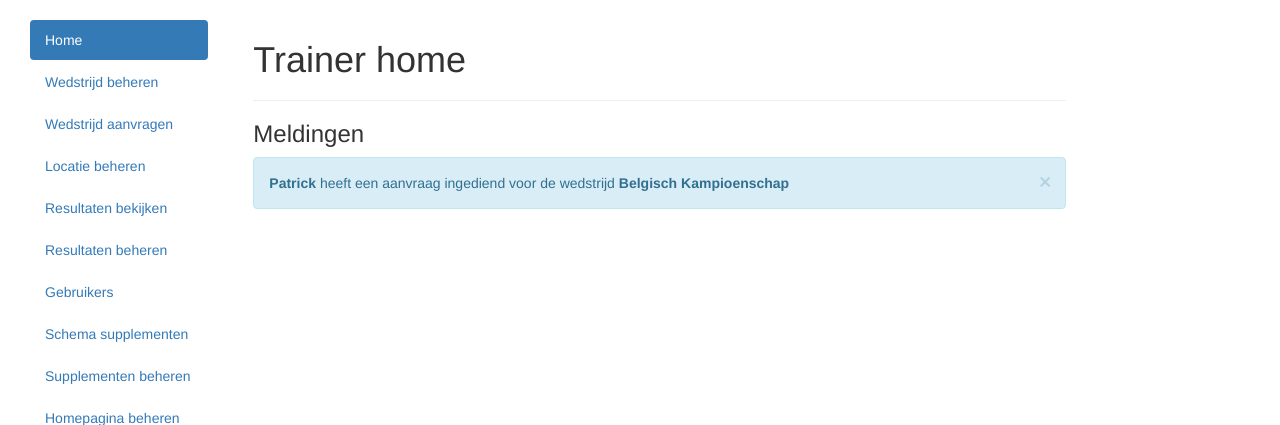
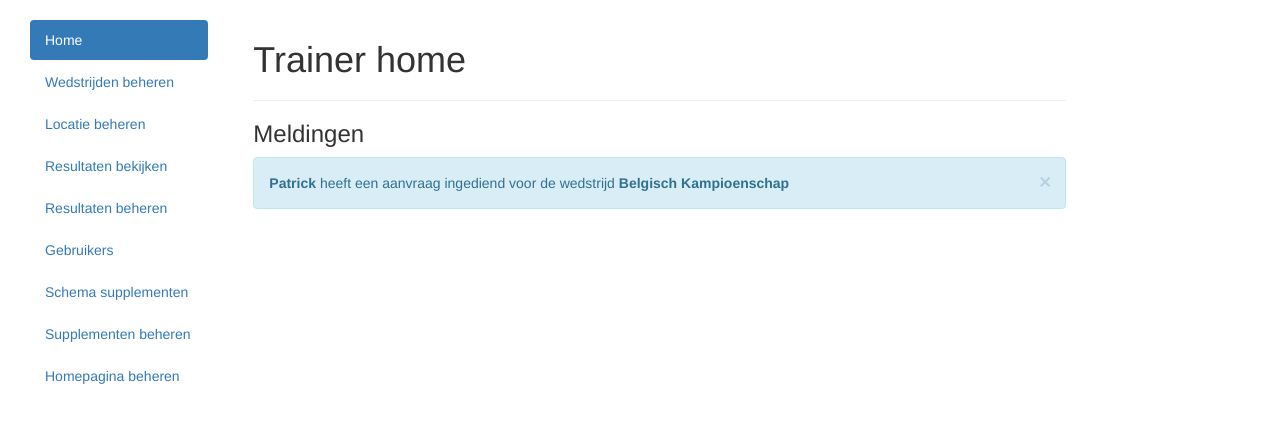
Before and after one commit to TEAM-APP-BIT-11/Wezenberg-Project, a CodeIgniter app: a page that uses application/views/trainer_menu.php in a window 1280 px wide. Shown: the part 51-476 px from the top of the page. Run offline with CodeIgniter, Linux system fonts and the light colour scheme; some libraries are stand-ins or nearby versions.

Commit message:
Aanpassing trainer_menu met anchor

```diff
--- a/application/controllers/trainer/Wedstrijd.php
+++ b/application/controllers/trainer/Wedstrijd.php
@@ -1,7 +1,7 @@
 <?php
 defined('BASEPATH') OR exit('No direct script access allowed');
 
-class Welcome extends CI_Controller {
+class Wedstrijd extends CI_Controller {
 
 	/**
 	 * Index Page for this controller.
--- a/application/views/trainer_menu.php
+++ b/application/views/trainer_menu.php
@@ -1,11 +1,9 @@
-    <li class="active"><a href="#">Home</a></li>
-    <?php anchor('/trainer/Wedstrijd/beheren', 'Wedstrijd beheren', ''); ?>
-    <li><a href="#">Wedstrijd beheren</a></li>
-    <li><a href="#">Wedstrijd aanvragen</a></li>
-    <li><a href="#">Locatie beheren</a></li>
-    <li><a href="#">Resultaten bekijken</a></li>
-    <li><a href="#">Resultaten beheren</a></li>
-    <li><a href="#">Gebruikers</a></li>
-    <li><a href="#">Schema supplementen</a></li>
-    <li><a href="#">Supplementen beheren</a></li>
-    <li><a href="#">Homepagina beheren</a></li>
+    <li class="active"><?php echo anchor('/trainer/Wedstrijd/beheren', 'Home', '')?></li>
+    <li><?php echo anchor('/trainer/Wedstrijd/beheren', 'Wedstrijden beheren', '')?></li>
+    <li><?php echo anchor('/trainer/Wedstrijd/beheren', 'Locatie beheren', '')?></li>
+    <li><?php echo anchor('/trainer/Wedstrijd/beheren', 'Resultaten bekijken', '')?></li>
+    <li><?php echo anchor('/trainer/Wedstrijd/beheren', 'Resultaten beheren', '')?></li>
+    <li><?php echo anchor('/trainer/Wedstrijd/beheren', 'Gebruikers', '')?></li>
+    <li><?php echo anchor('/trainer/Wedstrijd/beheren', 'Schema supplementen', '')?></li>
+    <li><?php echo anchor('/trainer/Wedstrijd/beheren', 'Supplementen beheren', '')?></li>
+    <li><?php echo anchor('/trainer/Wedstrijd/beheren', 'Homepagina beheren', '')?></li>
```
